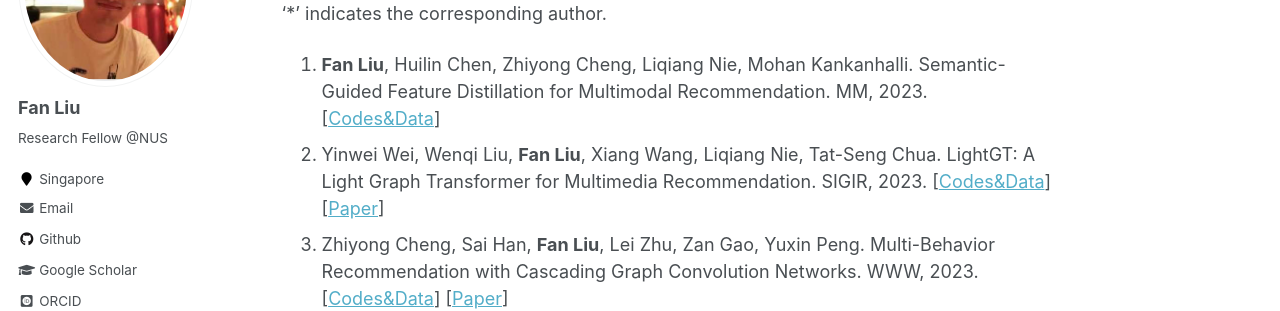
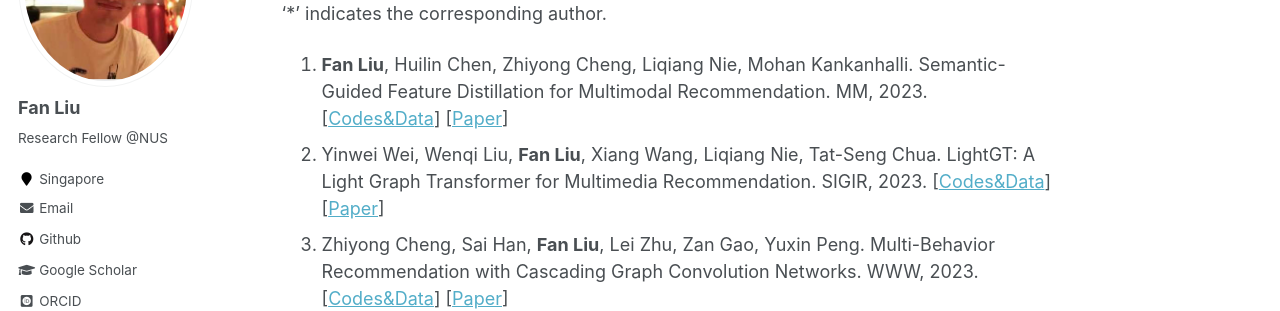
Before and after one commit to liufancs/liufancs.github.io, a Jekyll site: the page built from _pages/about.md, in a window 1280 px wide and 900 px high, scrolled down 987 px. Shown: the part 152-463 px from the top of the window. Built offline with Jekyll 4.4.1, drawn with Linux system fonts in a browser that asks for light colours; some web fonts are replaced.

Commit message:
Update about.md

```diff
--- a/_pages/about.md
+++ b/_pages/about.md
@@ -32,7 +32,7 @@ I am currently a Research Fellow with [Prof. Mohan Kankanhalli](https://www.comp
 ### Selected Publications
 ‘*’ indicates the corresponding author.
 1. **Fan Liu**, Huilin Chen, Zhiyong Cheng, Liqiang Nie, Mohan Kankanhalli. Semantic-Guided Feature Distillation for Multimodal
-Recommendation. MM, 2023. [[Codes&Data](https://github.com/HuilinChenJN/SGFD)]
+Recommendation. MM, 2023. [[Codes&Data](https://github.com/HuilinChenJN/SGFD)] [[Paper](https://arxiv.org/pdf/2308.03113.pdf)]
 2. Yinwei Wei, Wenqi Liu, **Fan Liu**, Xiang Wang, Liqiang Nie, Tat-Seng Chua. LightGT: A Light Graph Transformer for Multimedia Recommendation. SIGIR, 2023. [[Codes&Data](https://github.com/Liuwq-bit/LightGT)] [[Paper](https://dl.acm.org/doi/abs/10.1145/3539618.3591716)]
 3. Zhiyong Cheng, Sai Han, **Fan Liu**, Lei Zhu, Zan Gao, Yuxin Peng. Multi-Behavior Recommendation with Cascading Graph Convolution Networks. WWW, 2023. [[Codes&Data](https://github.com/SS-00-SS/MBCGCN)] [[Paper](https://arxiv.org/pdf/2303.15720.pdf)]
 4. **Fan Liu**, Zhiyong Cheng, Huilin Chen, Yinwei Wei, Liqiang Nie, Mohan Kankanhalli. Privacy-Preserving Synthetic Data Generation for Recommendation Systems. SIGIR, 2022. [[Codes&Data](https://github.com/HuilinChenJN/UPC-SDG)] [[Paper](https://dl.acm.org/doi/abs/10.1145/3477495.3532044)]
```
